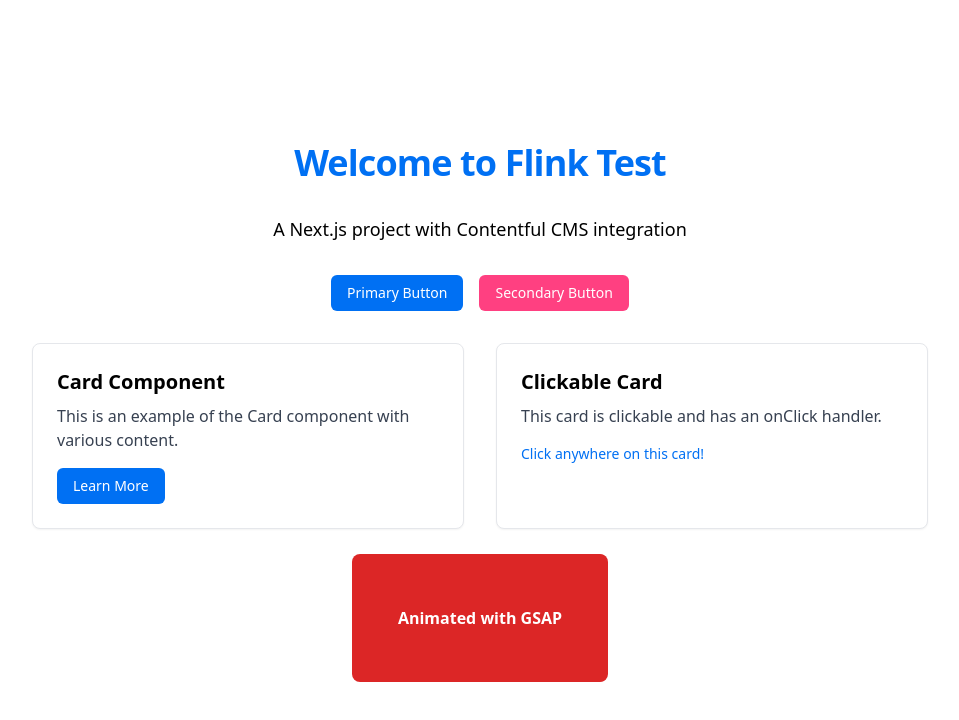
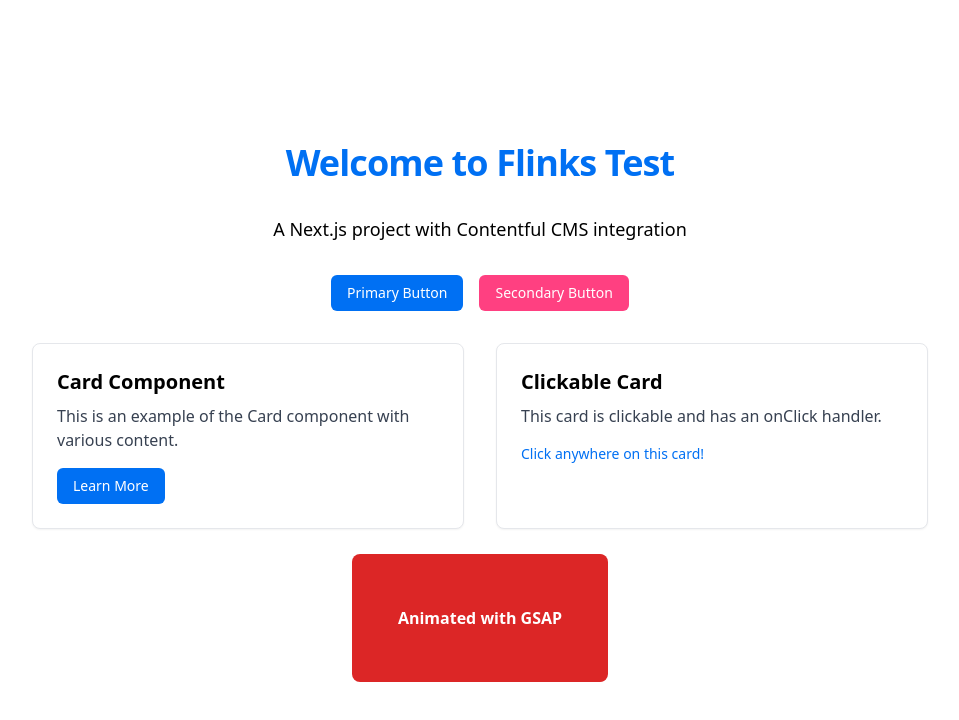
Before and after one commit to 9ntonio/flink-test, a Next.js app: page / in a window 1280 px wide. Shown: the top 720 px of the page, without its empty margins (160-1119 px from the left). Built offline with nearby package versions, Linux system fonts and the light colour scheme.

Commit message:
[9ntonio][copy fixes]

```diff
--- a/index.html
+++ b/index.html
@@ -1 +1 @@
-<!DOCTYPE html>\n<html lang=\"en\">\n<head>\n  <meta charset=\"UTF-8\">\n  <meta name=\"viewport\" content=\"width=device-width, initial-scale=1.0\">\n  <link rel=\"icon\" href=\"/favicon.ico\" />\n  <title>Flink Test - Vite</title>\n</head>\n<body>\n  <div id=\"root\"></div>\n  <script type=\"module\" src=\"/src/main.tsx\"></script>\n</body>\n</html>
+<!DOCTYPE html>\n<html lang=\"en\">\n<head>\n  <meta charset=\"UTF-8\">\n  <meta name=\"viewport\" content=\"width=device-width, initial-scale=1.0\">\n  <link rel=\"icon\" href=\"/favicon.ico\" />\n  <title>Flinks Test - Vite</title>\n</head>\n<body>\n  <div id=\"root\"></div>\n  <script type=\"module\" src=\"/src/main.tsx\"></script>\n</body>\n</html>
--- a/package.json
+++ b/package.json
@@ -1,5 +1,5 @@
 {
-  "name": "flink-test",
+  "name": "Flinks-test",
   "version": "0.1.0",
   "private": true,
   "scripts": {
--- a/pages/index.tsx
+++ b/pages/index.tsx
@@ -7,7 +7,7 @@
   return (
     <>
       <Head>
-        <title>Flink Test</title>
+        <title>Flinks Test</title>
         <meta name="description" content="Next.js with Contentful CMS" />
         <meta name="viewport" content="width=device-width, initial-scale=1" />
         <link rel="icon" href="/favicon.ico" />
@@ -16,7 +16,7 @@
       <main className="flex min-h-screen flex-col items-center justify-center p-4">
         <div className="container mx-auto max-w-4xl">
           <h1 className="mb-8 text-center text-4xl font-bold tracking-tight text-primary">
-            Welcome to Flink Test
+            Welcome to Flinks Test
           </h1>
           <p className="mb-8 text-center text-lg">
             A Next.js project with Contentful CMS integration
```
Also changed, not shown: 1 other file (tests, documents, lock files or other folders).
